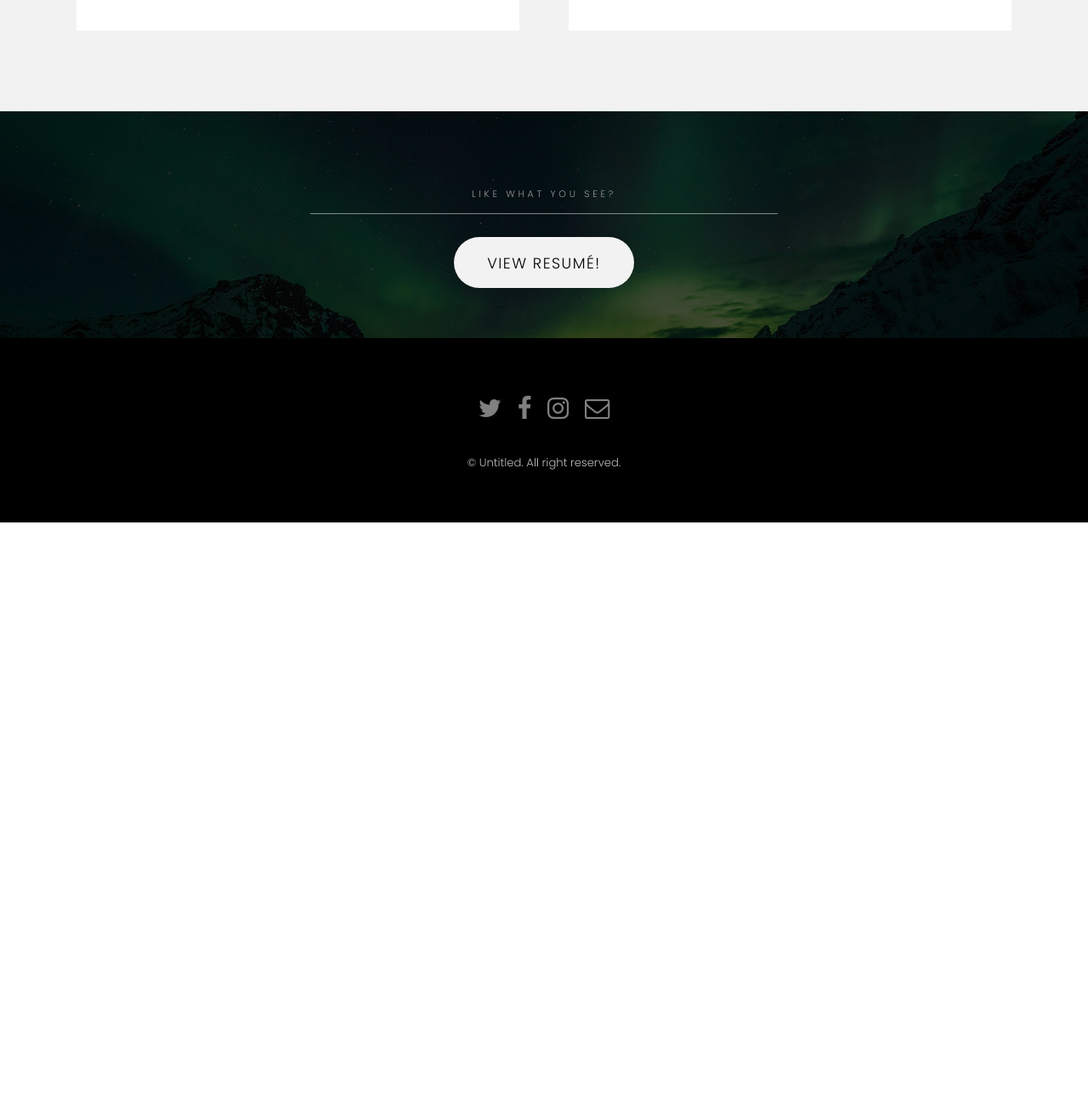
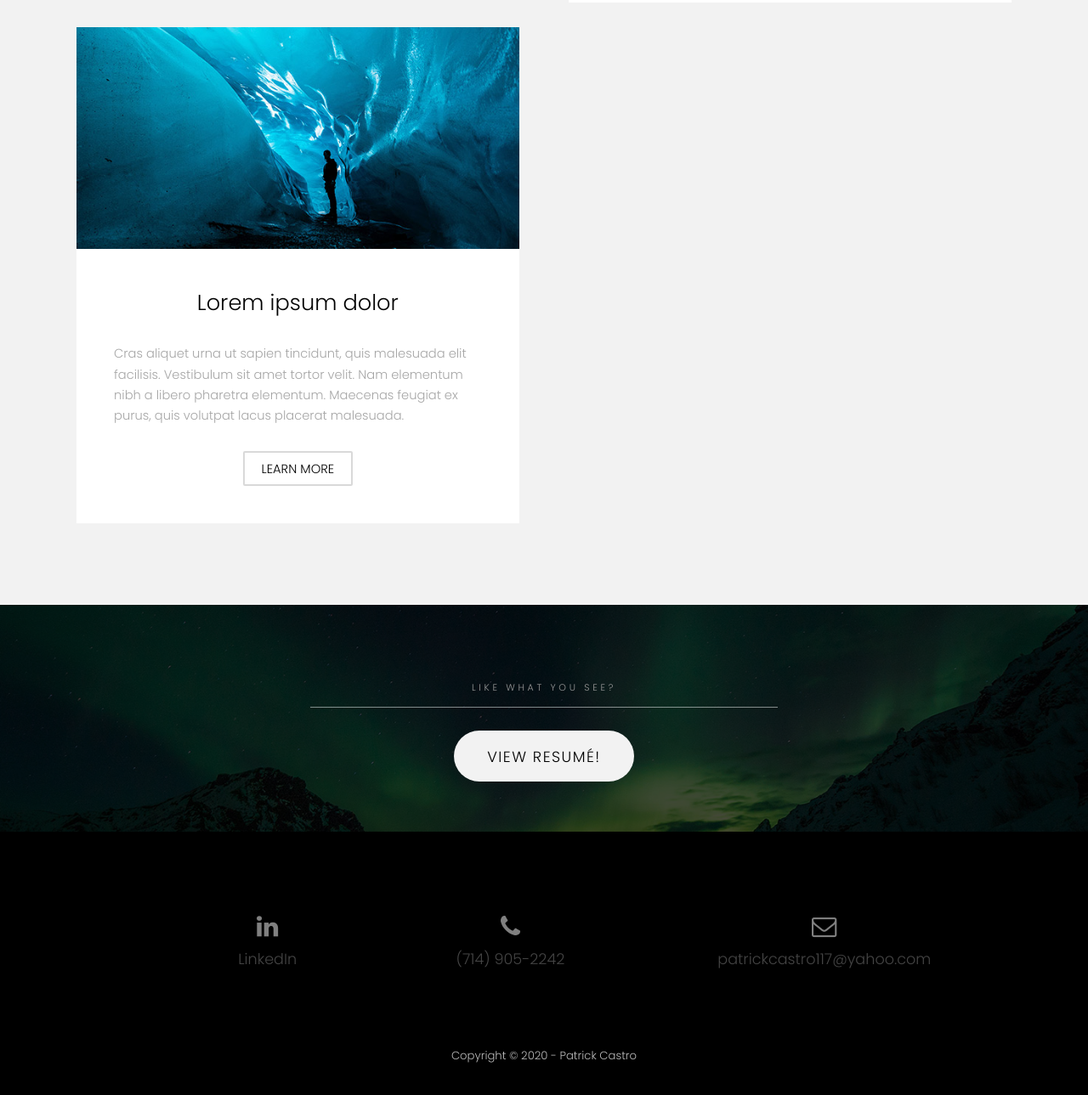
Before and after one commit to pcastro3/portfolio, a website: page index.html in a window 1280 px wide. Shown: the part 2059-3348 px from the top of the page at 85% size. Before the commit the page ends 2674 px from the top, so only its background shows below. Drawn offline with Linux system fonts and the light colour scheme.

Commit message:
added third project module

```diff
--- a/assets/css/main.css
+++ b/assets/css/main.css
@@ -1856,6 +1856,12 @@
 		.box .content {
 			padding: 3rem;
 		}
+
+		.ptop {
+			/* padding-top: 2rem; */
+		}
+
+		.box .content
 
 		.box > :last-child,
 		.box > :last-child > :last-child,
@@ -2419,11 +2425,32 @@
 			cursor: default;
 			list-style: none;
 			padding-left: 0;
+			/* display: flex;
+			flex-direction: column;
+			justify-content: center; */
+		}
+
+		.vert {
+			display: flex;
+			flex-direction: column-reverse;
+			/* justify-content: center !important; */
+			font-size: 1.2rem;
+			/* text-align: center; */
+			/* margin: auto; */
+		}
+
+		.icons li {
+			display: grid;
+			/* CENTER IN THIRDS */
 		}
 
 			ul.icons li {
 				display: inline-block;
-				padding: 0 1rem 0 0;
+				/* padding: 0 1rem 0 0; */
+				padding-top: 2rem;
+				padding-bottom: 2rem;
+				padding-left: 6rem;
+				padding-right: 6rem;
 			}
 
 				ul.icons li:last-child {
@@ -2533,6 +2560,15 @@
 
 						ul.actions.small li:first-child {
 							padding-top: 0;
+						}
+
+						.vert {
+							display: flex;
+							flex-direction: column-reverse;
+							/* justify-content: center !important; */
+							font-size: 1.2rem;
+							/* text-align: center; */
+							/* margin: auto; */
 						}
 
 			}
@@ -4296,6 +4332,8 @@
 
 		#footer a {
 			color: rgba(255, 255, 255, 0.5);
+			padding-left: 2rem;
+			padding-right: 2rem;
 		}
 
 			#footer a:hover {
@@ -4317,6 +4355,7 @@
 			}
 
 		}
+
 	.rbtn {
 		font-family: "Poppins", sans-serif;
 		letter-spacing: 1.5px;
--- a/index.html
+++ b/index.html
@@ -82,16 +82,16 @@
 							<div>
 								<div class="box">
 									<div class="image fit">
-										<img src="images/pic02.jpg" alt="" />
+										<img src="images/Paulette-29-min.jpg" alt="" />
 									</div>
 									<div class="content">
 										<header class="align-center">
-											<p>maecenas sapien feugiat ex purus</p>
-											<h2>Lorem ipsum dolor</h2>
+											<!-- <p>Patrick Castro Photography</p> -->
+											<h2>Patrick Castro Photography</h2>
 										</header>
-										<p> Cras aliquet urna ut sapien tincidunt, quis malesuada elit facilisis. Vestibulum sit amet tortor velit. Nam elementum nibh a libero pharetra elementum. Maecenas feugiat ex purus, quis volutpat lacus placerat malesuada.</p>
+										<p class="ptop"> A photography website including multiple pages, grid layout in tandem with flexbox, built with HTML, CSS, JS, SASS, JQuery, and TweenMax. Media queries were added to allow for responsiveness, and thus be mobile-friendly!</p>
 										<footer class="align-center">
-											<a href="#" class="button alt">Learn More</a>
+											<a href="https://pcastrophotography.netlify.app/" class="button alt">See Photography Site!</a>
 										</footer>
 									</div>
 								</div>
@@ -104,10 +104,28 @@
 									</div>
 									<div class="content">
 										<header class="align-center">
-											<p>mattis elementum sapien pretium tellus</p>
+											<!-- <p>mattis elementum sapien pretium tellus</p> -->
 											<h2>Vestibulum sit amet</h2>
 										</header>
-										<p> Cras aliquet urna ut sapien tincidunt, quis malesuada elit facilisis. Vestibulum sit amet tortor velit. Nam elementum nibh a libero pharetra elementum. Maecenas feugiat ex purus, quis volutpat lacus placerat malesuada.</p>
+										<p class="ptop"> Cras aliquet urna ut sapien tincidunt, quis malesuada elit facilisis. Vestibulum sit amet tortor velit. Nam elementum nibh a libero pharetra elementum. Maecenas feugiat ex purus, quis volutpat lacus placerat malesuada.</p>
+										<footer class="align-center">
+											<a href="#" class="button alt">Learn More</a>
+										</footer>
+									</div>
+								</div>
+							</div>
+
+							<div>
+								<div class="box">
+									<div class="image fit">
+										<img src="images/pic02.jpg" alt="" />
+									</div>
+									<div class="content">
+										<header class="align-center">
+											<!-- <p>maecenas sapien feugiat ex purus</p> -->
+											<h2>Lorem ipsum dolor</h2>
+										</header>
+										<p class="ptop"> Cras aliquet urna ut sapien tincidunt, quis malesuada elit facilisis. Vestibulum sit amet tortor velit. Nam elementum nibh a libero pharetra elementum. Maecenas feugiat ex purus, quis volutpat lacus placerat malesuada.</p>
 										<footer class="align-center">
 											<a href="#" class="button alt">Learn More</a>
 										</footer>
@@ -134,14 +152,31 @@
 			<footer id="footer">
 				<div class="container">
 					<ul class="icons">
-						<li><a href="#" class="icon fa-twitter"><span class="label">Twitter</span></a></li>
-						<li><a href="#" class="icon fa-facebook"><span class="label">Facebook</span></a></li>
-						<li><a href="#" class="icon fa-instagram"><span class="label">Instagram</span></a></li>
-						<li><a href="#" class="icon fa-envelope-o"><span class="label">Email</span></a></li>
+						<li>
+							<p class="vert">LinkedIn
+								<a href="#" class="icon fa-linkedin">
+									<span class="label">LinkedIn</span>
+								</a>
+							</p>
+						</li>
+						<li>
+							<p class="vert">(714) 905-2242
+								<a href="#" class="icon fa-phone">
+									<span class="label">Phone</span>
+								</a>
+							</p>
+						</li>
+						<li>
+							<p class="vert">patrickcastro117@yahoo.com
+								<a href="#" class="icon fa-envelope-o">
+									<span class="label">Email</span>
+								</a>
+							</p>
+						</li>
 					</ul>
 				</div>
 				<div class="copyright">
-					&copy; Untitled. All right reserved.
+					 Copyright &copy; 2020 - Patrick Castro
 				</div>
 			</footer>
 
```
